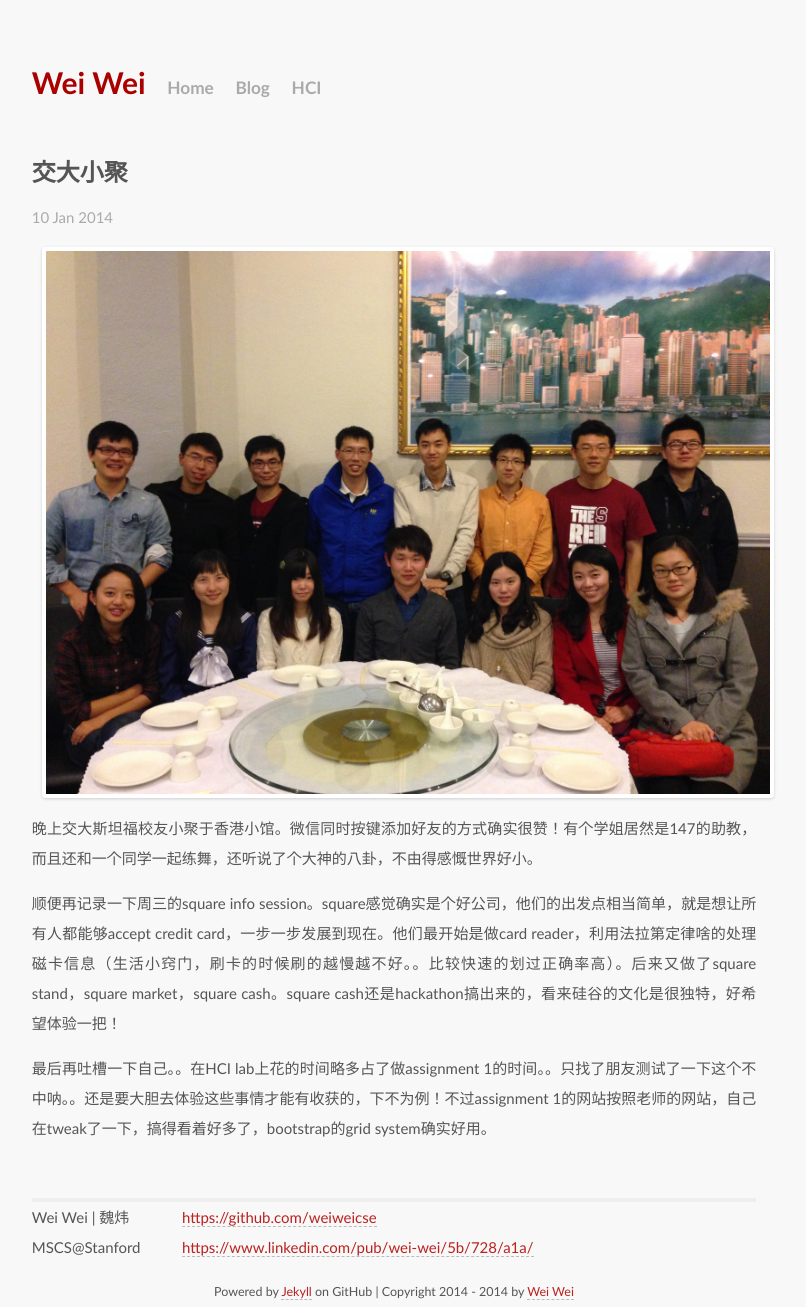
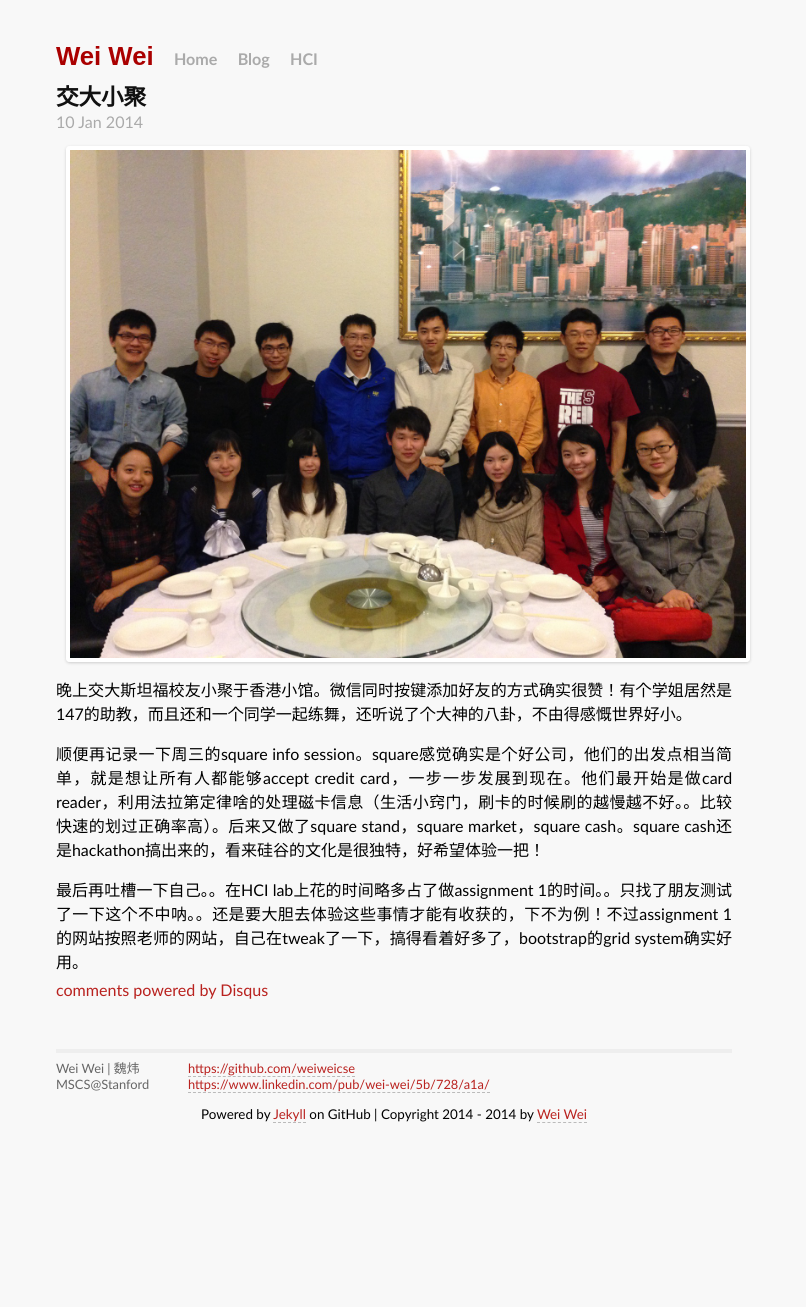
Before and after one commit to wwei10/blog.wwei10.com, a Jekyll site: the page built from _posts/2014-01-09-gathering.md, in a window 1280 px wide. Shown: the whole page, without its empty margins (246-1052 px from the left). Built offline with Jekyll 4.4.1, drawn with Linux system fonts in a browser that asks for light colours; some web fonts are replaced; Markdown is read by kramdown in place of the engine named in the settings; comment, search, counter and statistics services are not loaded; after the commit the page ends 1130 px from its top, so only the background shows below that.

Commit message:
change fonts

```diff
--- a/_posts/2014-01-09-gathering.md
+++ b/_posts/2014-01-09-gathering.md
@@ -1,6 +1,6 @@
 ---
 layout: post
-comment: true
+comments: true
 title: "交大小聚"
 date: 2014-01-10 01:06:00
 categories: thoughts
--- a/blog/index.html
+++ b/blog/index.html
@@ -4,7 +4,9 @@
 ---
 
 <div id="home">
+  <header>
   <h3>Blog Posts</h3>
+  </header>
   <ul class="posts">
     {% for post in site.posts %}
       <li><span>{{ post.date | date_to_string }}</span> &raquo; <a href="{{ post.url }}">{{ post.title }}</a></li>
--- a/css/home.css
+++ b/css/home.css
@@ -1,3 +1,15 @@
+/*--------------------
+*
+* Tweak Jekyll's original theme by changing the fonts.
+*
+* ------------------*/
+
+@import url(http://fonts.googleapis.com/css?family=Galdeano);
+@import url(http://fonts.googleapis.com/css?family=Electrolize);
+@import url(http://fonts.googleapis.com/css?family=Cuprum);
+
+*{padding:0;margin: 0;border:none;outline:none;}
+
 /*****************************************************************************/
 /*
 /* Common
@@ -12,11 +24,11 @@
 
 html, body { height: 100%; }
 
-body {
-  background-color: #FFF;
-  font: 13.34px Helvetica, Arial, sans-serif;
-  font-size: small;
-  text-align: center;
+body{
+  font-size: 14px;
+  font-family: "Galdeano", "Hiragino Sans GB", "Microsoft YaHei", Trebuchet, "Trebuchet MS", Tahoma, "Lucida Grande", "Lucida Sans Unicode", Verdana, sans-serif;
+  color: #000000;
+  background-color: #ffffff;
 }
 
 /*****************************************************************************/
@@ -113,7 +125,17 @@
 /*
 /*****************************************************************************/
 
+.post {
+  font-size: 16px;
+  line-height: 24px;
+}
+
+.post h1, .post h2, .post h3, .post h4 {
+  padding: .5em 0;
+}
+
 /* standard */
+
 .post pre {
   border: 1px solid #ddd;
   background-color: #eef;
@@ -151,8 +173,6 @@
 /*
 /*****************************************************************************/
 
-@import url(http://fonts.googleapis.com/css?family=Galdeano);
-
 img {
   max-width: 100%;
   height: auto;
@@ -172,20 +192,9 @@
   -moz-box-shadow: 0 1px 3px #ccc;
 }
 
-body {
-  font-family: Galdeano,"Hiragino Sans GB","Microsoft YaHei",Trebuchet,"Trebuchet MS",Tahoma,"Lucida Grande","Lucida Sans Unicode",Verdana,sans-serif;
-  font-size: 15px;
-  line-height: 30px;
-  color: #555;
-  background-color: #fff;
-  margin: 0;
-}
 
 p {
-  font-size: 15px;
-  line-height: 30px;
-  color: #555;
-  margin: 0 0 15px;
+  padding: .5em 0;
 }
 
 a {
@@ -203,28 +212,56 @@
 }
 
 h1 {
-  font-size: 30px;
-  line-height: 60px;
+  font-family: "Cuprum", "Hiragino Sans GB", "Microsoft YaHei", sans-serif;
+  font-size: 1.6em;
+  color: #000;
 }
 
 h2 {
-  font-size: 24px;
-  line-height: 60px;
+  font-family: "Cuprum", "Hiragino Sans GB", "Microsoft YaHei", sans-serif;
+  font-size: 1.4em;
+  color: #111;
 }
 
 h3 {
-  font-size: 18px;
-  line-height: 45px;
+  font-family: "Cuprum", "Hiragino Sans GB", "Microsoft YaHei", sans-serif;
+  font-size: 1.2em;
+  color: #222;
 }
 
-ul li {
-  font-size: 15px;
-  color: #555;
-  margin: 0 0 15px;
+h4 {
+  font-family: "Cuprum", "Hiragino Sans GB", "Microsoft YaHei", sans-serif;
+  font-size: 1em;
+  color:#333;
+}
+
+pre, code {
+  font-family: Menlo, "Andale Mono", Consolas, "Courier New", Monaco, monospace;
+  font-size: 13px;
+}
+
+code {
+  background-color: #F7F7F7;
 }
 
 blockquote {
-  border-left: 5px solid #eee;
-  margin: 0 0 30px;
-  padding: 0 0 0 15px;
+  display: block;
+  text-align: justify;
+  border-left: 4px solid #eeeeee;
 }
+
+blockquote {
+  margin: 1em 0em;
+  padding-left:1.5em;
+}
+
+blockquote p {
+  margin: 0;
+  padding: .5em 0;
+}
+
+header {
+  padding: .5em;
+  margin-bottom: .5em;
+  border-bottom: 1px solid #cccccc;
+}
```
Also changed, not shown: _posts/2014-01-02-welcome-to-jekyll.markdown (deleted, +0 -24 lines).
